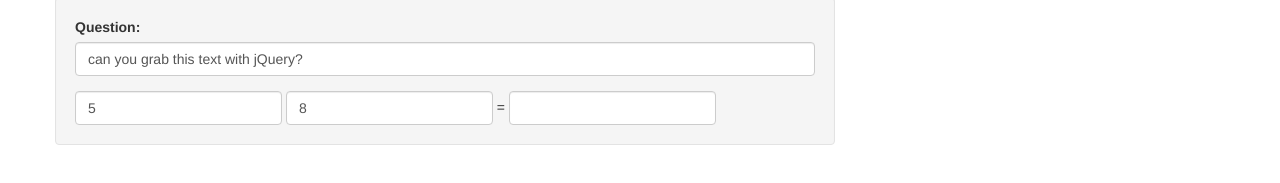
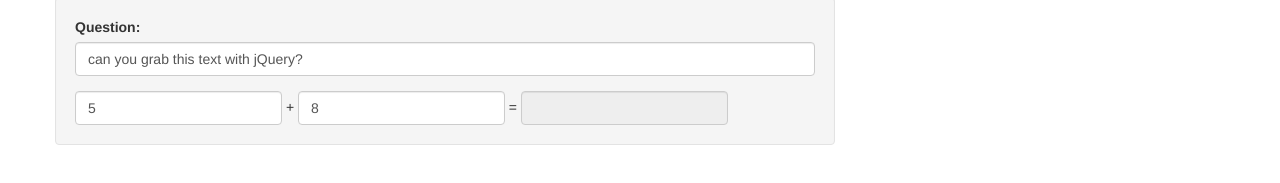
Before and after one commit to vahyno/jquery-playground-lab, a plain HTML site: page index.html in a window 1280 px wide. Shown: the part 361-544 px from the top of the page. Drawn offline with nearby package versions, Linux system fonts and the light colour scheme.

Commit message:
tweak addition inputs

```diff
--- a/index.html
+++ b/index.html
@@ -44,10 +44,11 @@
             <input type="text" class="form-control" id="question" value="can you grab this text with jQuery?">
           </div>
           <div class="form-inline">
-            <input type="text" class="form-control add-me">
-            <input type="text" class="form-control add-me">
+            <input class="form-control add-me">
+            +
+            <input class="form-control add-me">
             =
-            <input type="text" class="form-control" id="total">
+            <input class="form-control" id="total" disabled>
           </div>
         </div>
       </div>
```
